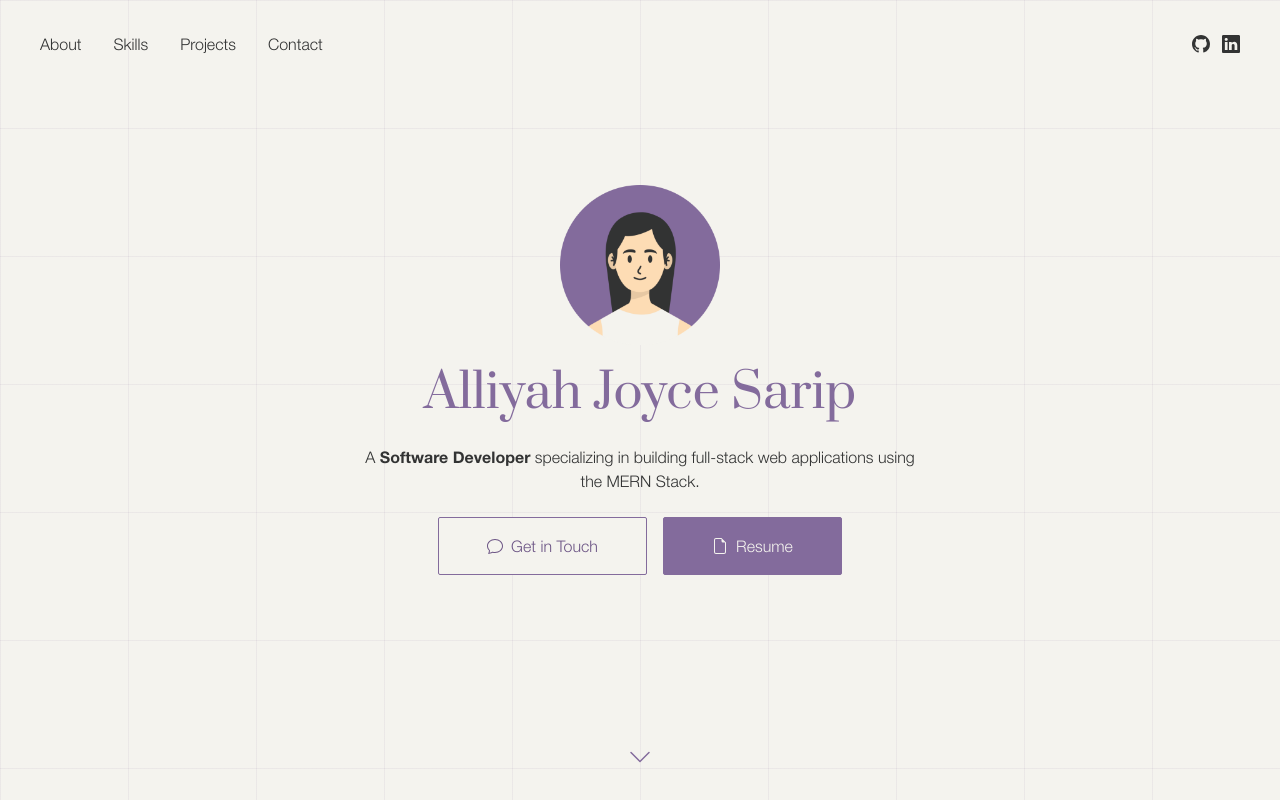
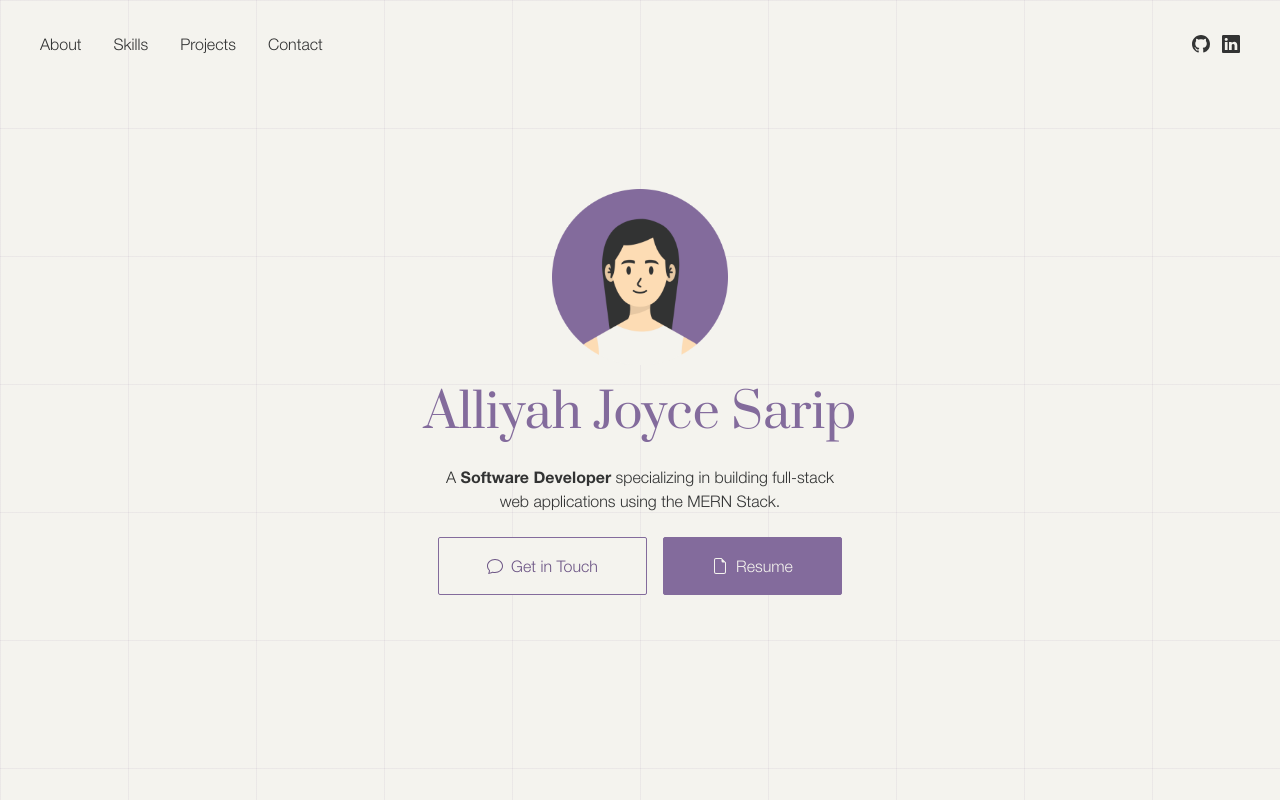
Before and after one commit to alliyah95/portfolio, a Next.js app: page / in a window 1280 px wide. Shown: the top 800 px of the page. Built offline with nearby package versions, Linux system fonts and the light colour scheme.

Commit message:
style: update hero styles

```diff
--- a/src/app/globals.css
+++ b/src/app/globals.css
@@ -19,7 +19,7 @@
         @apply px-6 md:px-9 xl:px-10 py-12 md:py-16 xl:py-24;
     }
     h1 {
-        @apply font-prata text-3xl md:text-4xl lg:text-5xl 2xl:text-7xl leading-tight;
+        @apply font-prata text-3xl md:text-4xl lg:text-5xl 2xl:text-6xl leading-tight;
     }
     h2 {
         @apply font-prata text-3xl md:text-4xl lg:text-5xl leading-tight mb-3 md:mb-7;
--- a/src/components/sections/hero.tsx
+++ b/src/components/sections/hero.tsx
@@ -12,20 +12,20 @@ const Hero = () => {
         >
             <GridBackground />
             <div className="container text-center">
-                <div className="hero-info-container">
+                <div className="hero-info-container 2xl:pt-20">
                     <Image
                         src="/images/hero-avatar.png"
                         width={400}
                         height={400}
                         alt="A woman with long black hair wearing a white top."
-                        className="h-40 w-auto mb-6 2xl:h-60 2xl:mb-10 mx-auto"
+                        className="w-auto h-40 lg:h-44 2xl:h-52 mb-6 2xl:mb-10 mx-auto "
                     />
 
-                    <h1 className="text-purple-100 mb-5 md:mb-7 2xl:mb-9">
+                    <h1 className="text-purple-100 mb-5 md:mb-7">
                         Alliyah Joyce Sarip
                     </h1>
 
-                    <p className="sm:max-w-[462px] md:max-w-[560px] mx-auto 2xl:text-lg">
+                    <p className="max-w-[400px] 2xl:max-w-[450px] mx-auto 2xl:text-lg">
                         A <span className="font-bold">Software Developer</span>{" "}
                         specializing in building full-stack web applications
                         using the MERN Stack.
@@ -47,14 +47,6 @@ const Hero = () => {
                     />
                 </div>
             </div>
-
-            <div className="hero-chevron relative -bottom-28 md:-bottom-44 2xl:-bottom-28 transition-all duration-200">
-                <div className="animate-bounce">
-                    <a href="#skills" className="cursor-pointer">
-                        <BsChevronDown className="text-xl md:text-2xl text-purple-100" />
-                    </a>
-                </div>
-            </div>
         </section>
     );
 };
```
